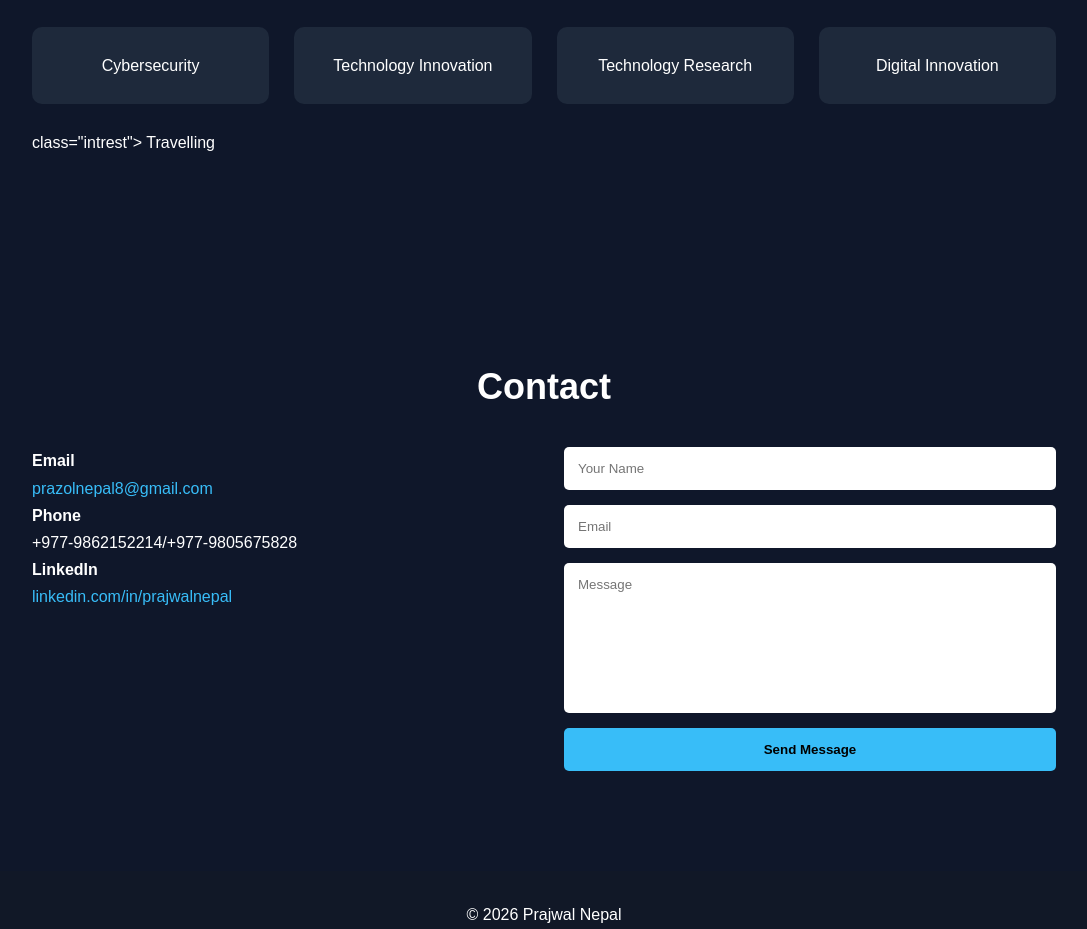
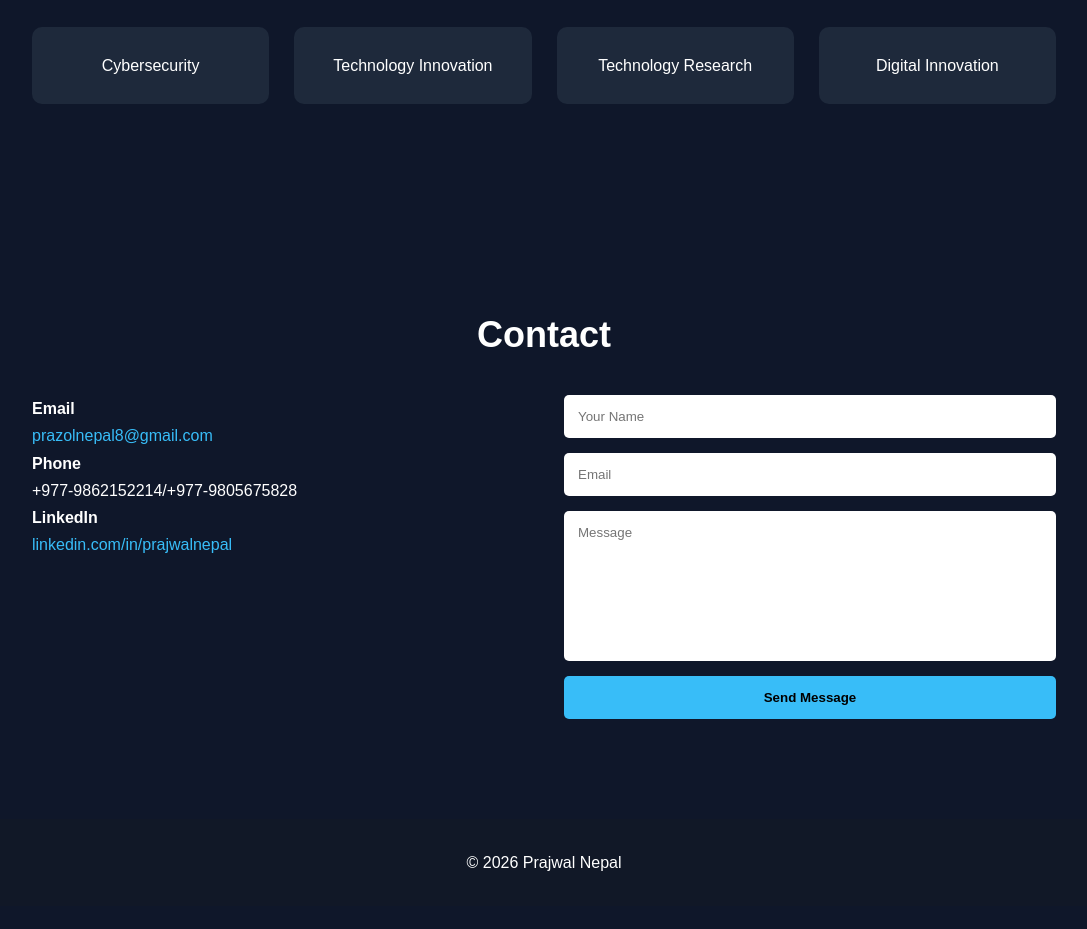
Before and after one commit to Prajwalnepal9/prajwal-nepal.com, a plain HTML site: page index.html in a window 1280 px wide. Shown: the part 3083-4012 px from the top of the page, without its empty margins (96-1183 px from the left). After the commit the page ends 3989 px from the top, so only its background shows below. Drawn offline with Linux system fonts and the light colour scheme.

Commit message:
Fix typo by removing 'intrest' div
Removed incorrect 'intrest' div and its content.

```diff
--- a/index.html
+++ b/index.html
@@ -174,14 +174,7 @@ Technology Innovation
 <div class="interest">
 Digital Innovation
 </div>
-<div> class="intrest">
-    Travelling
-</div>
 
-
-
-
-</div>
 
 </section>
 
```
